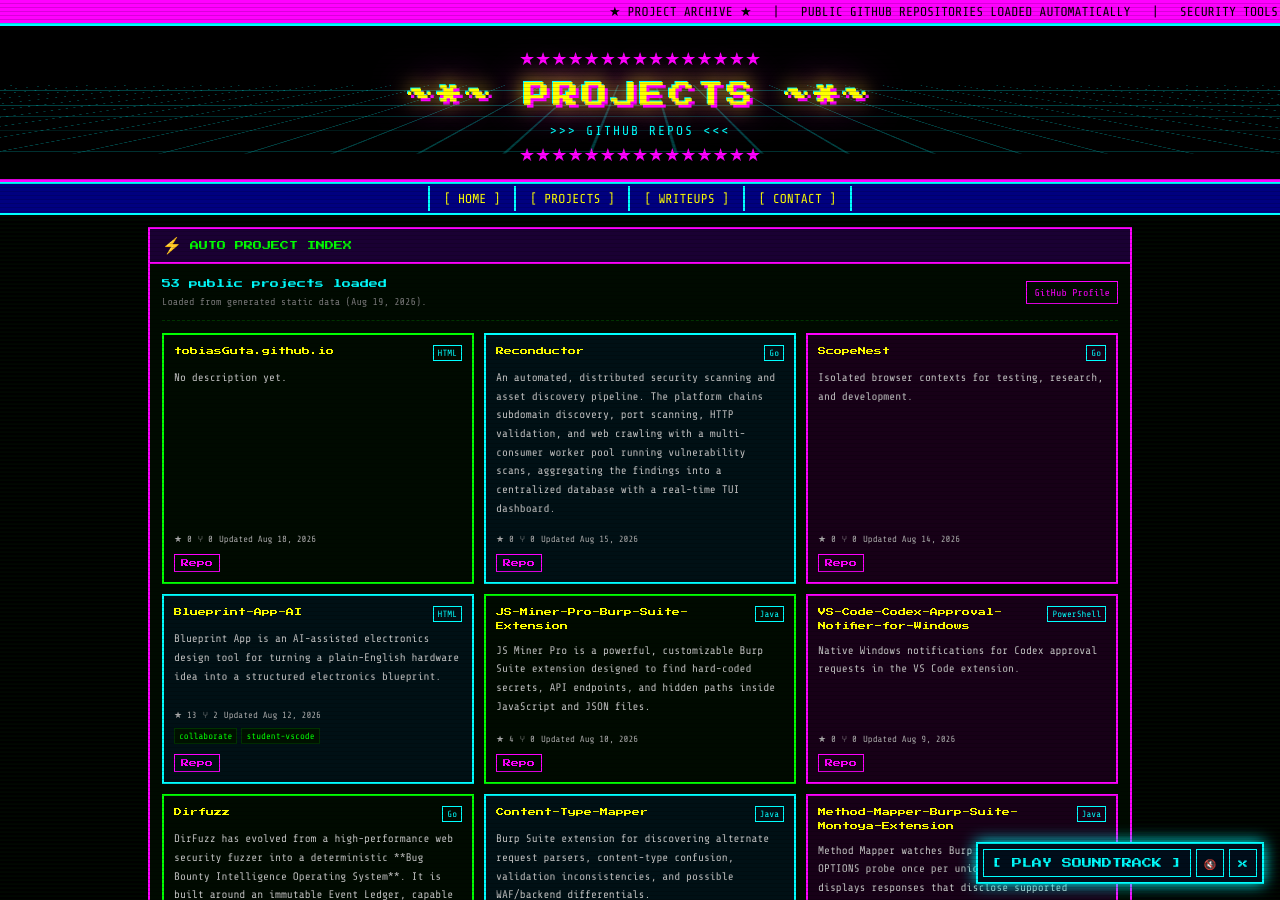
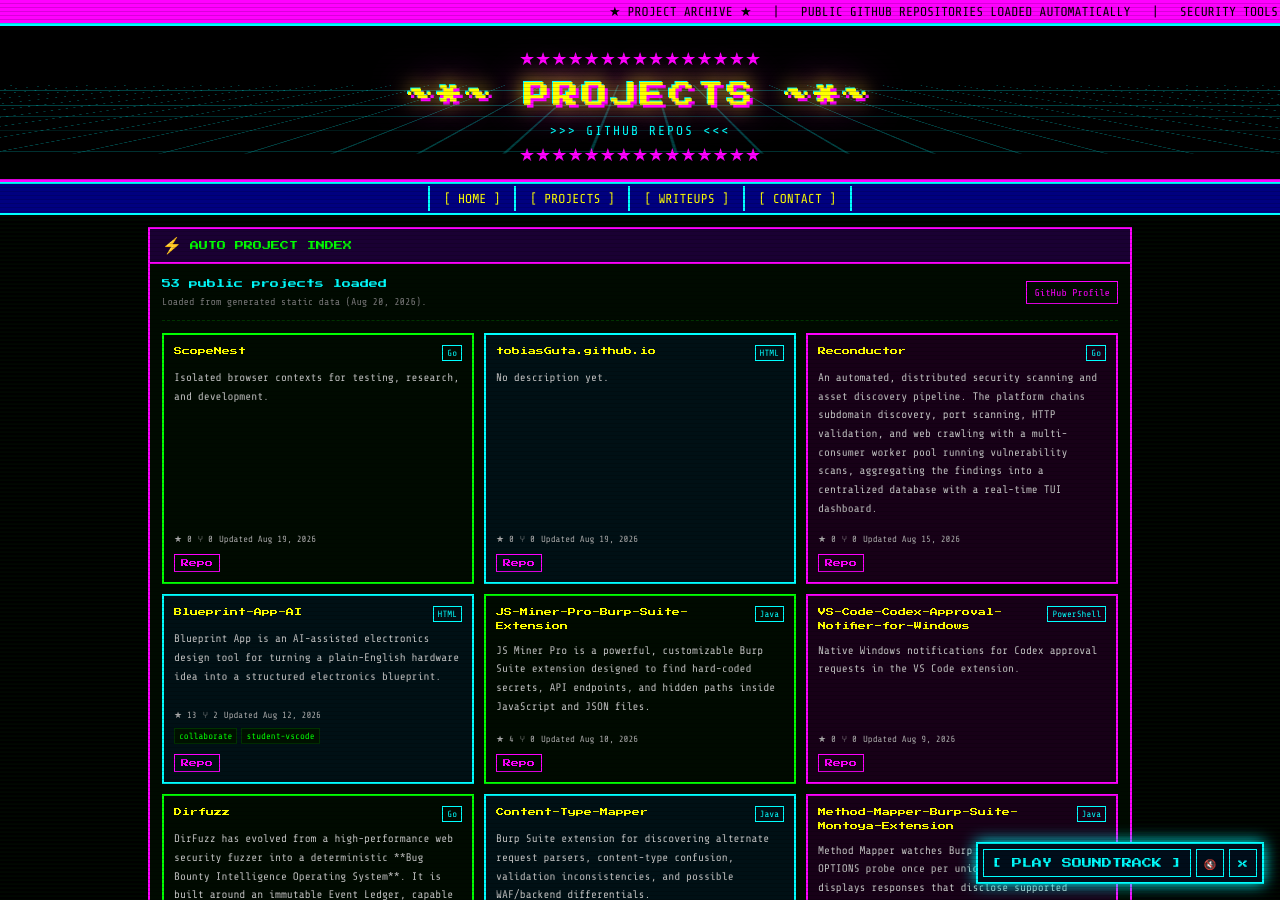
Before and after one commit to tobiasGuta/tobiasGuta.github.io, a Jekyll site: the page built from projects.html, in a window 1280 px wide and 900 px high. Built offline with Jekyll 4.4.1, drawn with Linux system fonts in a browser that asks for light colours; part of the change alters nothing that is shown.

```diff
--- a/assets/data/projects.json
+++ b/assets/data/projects.json
@@ -1,8 +1,21 @@
 {
   "owner": "tobiasGuta",
   "source": "github_api",
-  "generated_at": "2026-08-19T08:52:54.553335+00:00",
+  "generated_at": "2026-08-20T08:55:18.215602+00:00",
   "projects": [
+    {
+      "name": "ScopeNest",
+      "description": "Isolated browser contexts for testing, research, and development.",
+      "html_url": "https://github.com/tobiasGuta/ScopeNest",
+      "homepage": null,
+      "language": "Go",
+      "topics": [],
+      "stargazers_count": 0,
+      "forks_count": 0,
+      "updated_at": "2026-08-19T17:16:05Z",
+      "fork": false,
+      "archived": false
+    },
     {
       "name": "tobiasGuta.github.io",
       "description": null,
@@ -12,7 +25,7 @@
       "topics": [],
       "stargazers_count": 0,
       "forks_count": 0,
-      "updated_at": "2026-08-18T08:53:40Z",
+      "updated_at": "2026-08-19T08:53:41Z",
       "fork": false,
       "archived": false
     },
@@ -26,19 +39,6 @@
       "stargazers_count": 0,
       "forks_count": 0,
       "updated_at": "2026-08-15T22:34:30Z",
-      "fork": false,
-      "archived": false
-    },
-    {
-      "name": "ScopeNest",
-      "description": "Isolated browser contexts for testing, research, and development.",
-      "html_url": "https://github.com/tobiasGuta/ScopeNest",
-      "homepage": null,
-      "language": "Go",
-      "topics": [],
-      "stargazers_count": 0,
-      "forks_count": 0,
-      "updated_at": "2026-08-14T18:30:21Z",
       "fork": false,
       "archived": false
     },
```
